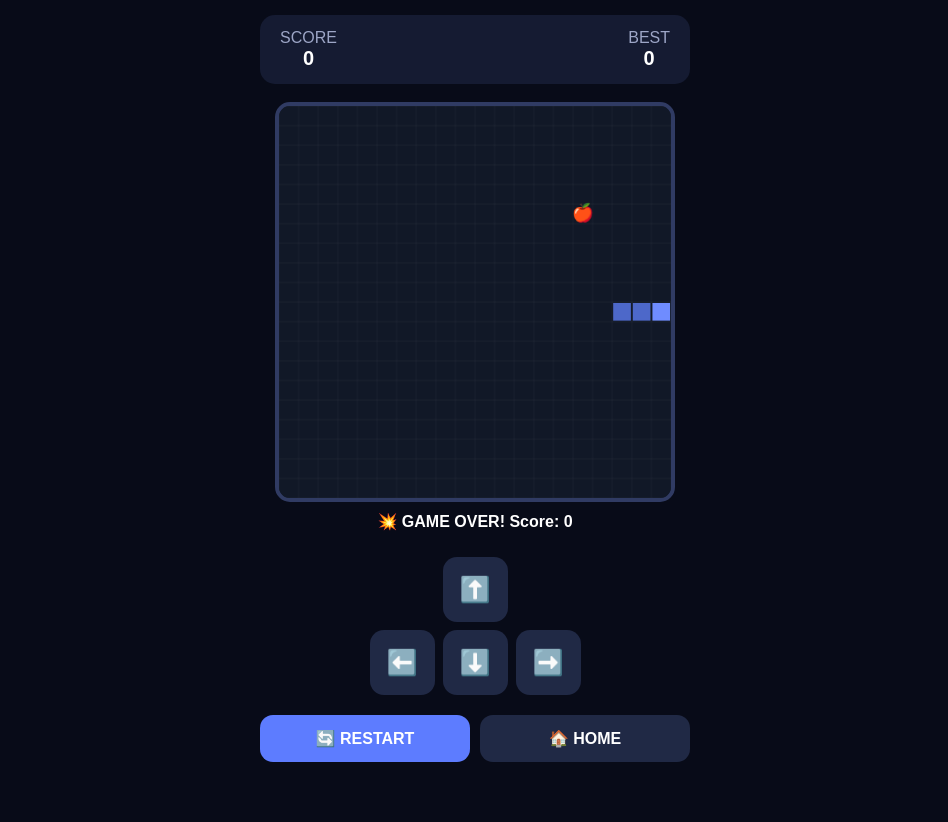
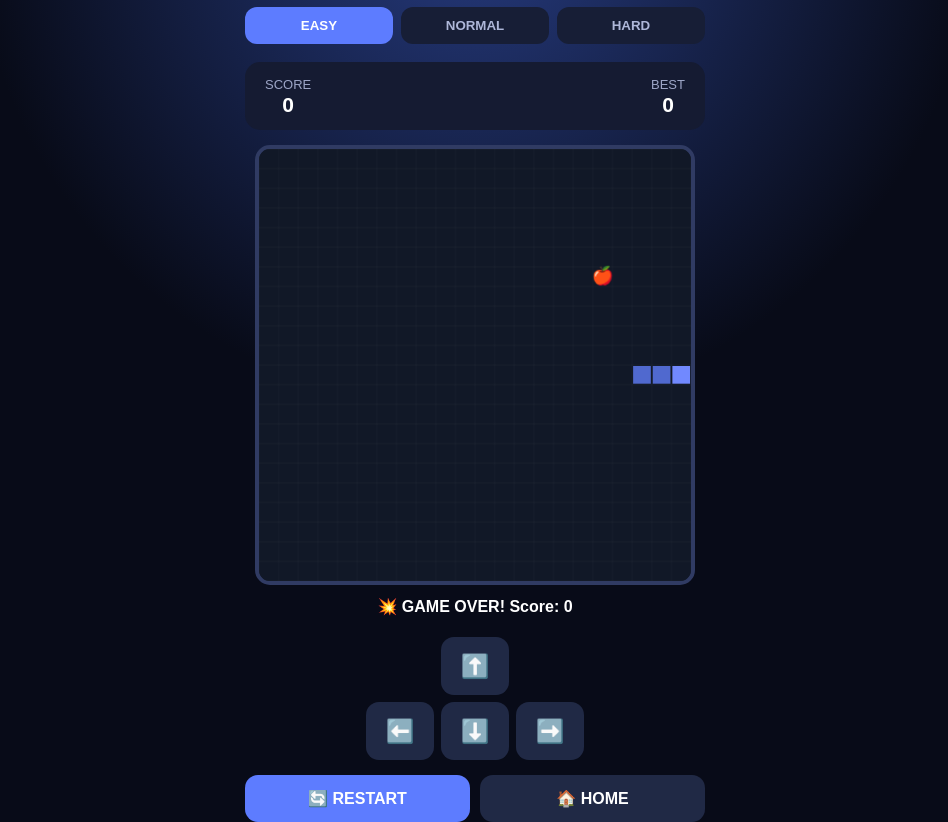
Before and after one commit to jadinath9309-create/guess-game, a plain HTML site: page snake.html in a window 1280 px wide. Shown: the part 89-911 px from the top of the page, without its empty margins (165-1113 px from the left). Before the commit the page ends 851 px from the top, so only its background shows below. Drawn offline with Linux system fonts and the light colour scheme.

Commit message:
snake.html

```diff
--- a/snake.html
+++ b/snake.html
@@ -17,10 +17,11 @@ body {
     margin: 0;
     min-height: 100vh;
 
-    background: #080b18;
+    background:
+        radial-gradient(circle at top, #263b80, transparent 45%),
+        #080b18;
 
     color: white;
-
     font-family: Arial, sans-serif;
 
     display: flex;
@@ -30,20 +31,49 @@ body {
 
 .game {
     width: 94%;
-    max-width: 430px;
-
+    max-width: 460px;
     text-align: center;
 }
 
 h1 {
-    margin-bottom: 5px;
+    margin: 15px 0 5px;
     font-size: 34px;
 }
 
 .subtitle {
-    color: #9da6c7;
+    color: #aeb7d9;
     margin-top: 0;
 }
+
+/* Difficulty */
+
+.modes {
+    display: flex;
+    gap: 8px;
+    margin: 18px 0;
+}
+
+.mode {
+    flex: 1;
+
+    padding: 11px 5px;
+
+    border: none;
+    border-radius: 12px;
+
+    background: #171e36;
+    color: #aeb7d9;
+
+    font-weight: bold;
+    cursor: pointer;
+}
+
+.mode.active {
+    background: #5d7cff;
+    color: white;
+}
+
+/* Score */
 
 .scoreBox {
     display: flex;
@@ -51,24 +81,27 @@ h1 {
 
     background: #151b32;
 
-    padding: 14px 20px;
+    padding: 13px 20px;
 
     border-radius: 15px;
 
-    margin: 18px 0;
+    margin-bottom: 15px;
 }
 
 .scoreBox span {
     color: #9da6c7;
+    font-size: 13px;
 }
 
 .scoreBox b {
-    font-size: 20px;
+    font-size: 21px;
 }
+
+/* Game */
 
 canvas {
     width: 100%;
-    max-width: 400px;
+    max-width: 440px;
 
     aspect-ratio: 1 / 1;
 
@@ -79,24 +112,36 @@ canvas {
     border-radius: 15px;
 
     display: block;
+    margin: auto;
 
-    margin: auto;
+    image-rendering: auto;
 
     touch-action: none;
 }
 
+/* Message */
+
+.message {
+    min-height: 25px;
+
+    margin: 12px;
+
+    font-weight: bold;
+}
+
+/* Controls */
+
 .controls {
-    margin: 20px auto;
+    margin: 15px auto;
 
-    width: 210px;
+    width: 220px;
 
     display: grid;
 
-    grid-template-columns: repeat(3, 65px);
+    grid-template-columns: repeat(3, 68px);
+    grid-template-rows: repeat(2, 58px);
 
-    grid-template-rows: repeat(2, 65px);
-
-    gap: 8px;
+    gap: 7px;
 
     justify-content: center;
 }
@@ -104,21 +149,22 @@ canvas {
 .controls button {
     border: none;
 
-    border-radius: 14px;
+    border-radius: 13px;
 
     background: #202945;
 
     color: white;
 
-    font-size: 25px;
-
-    font-weight: bold;
+    font-size: 23px;
 
     cursor: pointer;
+
+    touch-action: manipulation;
 }
 
 .controls button:active {
-    transform: scale(0.9);
+    transform: scale(0.92);
+    background: #303b63;
 }
 
 .up {
@@ -140,9 +186,10 @@ canvas {
     grid-row: 2;
 }
 
+/* Bottom buttons */
+
 .actions {
     display: flex;
-
     gap: 10px;
 }
 
@@ -152,7 +199,6 @@ canvas {
     padding: 14px;
 
     border: none;
-
     border-radius: 13px;
 
     background: #5d7cff;
@@ -160,20 +206,13 @@ canvas {
     color: white;
 
     font-size: 16px;
+    font-weight: bold;
 
-    font-weight: bold;
+    cursor: pointer;
 }
 
-.home {
-    background: #202945 !important;
-}
-
-.message {
-    min-height: 25px;
-
-    margin: 10px;
-
-    font-weight: bold;
+.actions .home {
+    background: #202945;
 }
 
 </style>
@@ -187,8 +226,33 @@ canvas {
 <h1>🐍 SNAKE</h1>
 
 <p class="subtitle">
-Eat the apples and grow!
+Choose difficulty and beat your best score!
 </p>
+
+
+<!-- Difficulty -->
+
+<div class="modes">
+
+<button class="mode active"
+onclick="setMode('easy', this)">
+EASY
+</button>
+
+<button class="mode"
+onclick="setMode('normal', this)">
+NORMAL
+</button>
+
+<button class="mode"
+onclick="setMode('hard', this)">
+HARD
+</button>
+
+</div>
+
+
+<!-- Score -->
 
 <div class="scoreBox">
 
@@ -204,31 +268,47 @@ Eat the apples and grow!
 
 </div>
 
-<canvas id="game" width="400" height="400"></canvas>
+
+<!-- Bigger map -->
+
+<canvas
+id="game"
+width="440"
+height="440">
+</canvas>
+
 
 <div class="message" id="message">
-Use the buttons to move!
+Choose a direction!
 </div>
+
+
+<!-- Mobile controls -->
 
 <div class="controls">
 
-<button class="up" onclick="changeDirection('up')">
+<button class="up"
+onclick="changeDirection('up')">
 ⬆️
 </button>
 
-<button class="left" onclick="changeDirection('left')">
+<button class="left"
+onclick="changeDirection('left')">
 ⬅️
 </button>
 
-<button class="down" onclick="changeDirection('down')">
+<button class="down"
+onclick="changeDirection('down')">
 ⬇️
 </button>
 
-<button class="right" onclick="changeDirection('right')">
+<button class="right"
+onclick="changeDirection('right')">
 ➡️
 </button>
 
 </div>
+
 
 <div class="actions">
 
@@ -245,6 +325,7 @@ onclick="location.href='index.html'">
 
 </div>
 
+
 <script>
 
 const canvas =
@@ -253,24 +334,52 @@ document.getElementById("game");
 const ctx =
 canvas.getContext("2d");
 
+
+/*
+   Bigger map:
+   Old = 20 × 20
+   New = 22 × 22
+*/
+
 const grid = 20;
 
-const tileCount =
-canvas.width / grid;
+const tileCount = 22;
 
-let snake;
 
-let apple;
+let snake = [];
 
-let direction;
+let apple = {};
 
-let nextDirection;
+let direction = "right";
+
+let nextDirection = "right";
 
 let score = 0;
 
 let gameOver = false;
 
 let gameLoop;
+
+
+/*
+   Difficulty speeds.
+
+   Easy   = 180ms
+   Normal = 130ms
+   Hard   = 90ms
+*/
+
+const speeds = {
+
+    easy: 180,
+
+    normal: 130,
+
+    hard: 90
+
+};
+
+let mode = "easy";
 
 let best =
 Number(localStorage.getItem("snakeBest")) || 0;
@@ -279,13 +388,39 @@ document.getElementById("best")
 .innerText = best;
 
 
+/* Set difficulty */
+
+function setMode(newMode, button) {
+
+    mode = newMode;
+
+    document
+    .querySelectorAll(".mode")
+    .forEach(
+        b => b.classList.remove("active")
+    );
+
+    button.classList.add("active");
+
+    restartGame();
+
+}
+
+
+/* Start */
+
 function startGame() {
 
     snake = [
-        {x: 10, y: 10},
-        {x: 9, y: 10},
-        {x: 8, y: 10}
+
+        {x: 11, y: 11},
+
+        {x: 10, y: 11},
+
+        {x: 9, y: 11}
+
     ];
+
 
     direction = "right";
 
@@ -295,24 +430,34 @@ function startGame() {
 
     gameOver = false;
 
+
     document.getElementById("score")
     .innerText = score;
+
 
     document.getElementById("message")
     .innerText =
     "Eat 🍎 and grow!";
 
+
     createApple();
+
 
     clearInterval(gameLoop);
 
-    gameLoop =
-    setInterval(update, 120);
+
+    gameLoop = setInterval(
+        update,
+        speeds[mode]
+    );
+
 
     draw();
 
 }
 
+
+/* Apple */
 
 function createApple() {
 
@@ -320,36 +465,47 @@ function createApple() {
 
         apple = {
 
-            x: Math.floor(
+            x:
+            Math.floor(
                 Math.random() * tileCount
             ),
 
-            y: Math.floor(
+            y:
+            Math.floor(
                 Math.random() * tileCount
             )
 
         };
 
     } while (
+
         snake.some(
             part =>
             part.x === apple.x &&
             part.y === apple.y
         )
+
     );
 
 }
 
 
+/* Game update */
+
 function update() {
 
     if (gameOver) return;
 
+
     direction = nextDirection;
 
+
     let head = {
+
         x: snake[0].x,
+
         y: snake[0].y
+
     };
 
 
@@ -366,13 +522,18 @@ function update() {
         head.x++;
 
 
-    // Wall collision
+    /* Wall */
 
     if (
+
         head.x < 0 ||
+
         head.x >= tileCount ||
+
         head.y < 0 ||
+
         head.y >= tileCount
+
     ) {
 
         endGame();
@@ -382,14 +543,16 @@ function update() {
     }
 
 
-    // Self collision
+    /* Self */
 
     if (
+
         snake.some(
             part =>
             part.x === head.x &&
             part.y === head.y
         )
+
     ) {
 
         endGame();
@@ -402,14 +565,18 @@ function update() {
     snake.unshift(head);
 
 
-    // Apple
+    /* Apple */
 
     if (
+
         head.x === apple.x &&
+
         head.y === apple.y
+
     ) {
 
         score++;
+
 
         document.getElementById("score")
         .innerText = score;
@@ -419,32 +586,38 @@ function update() {
 
             best = score;
 
+
             localStorage.setItem(
                 "snakeBest",
                 best
             );
+
 
             document.getElementById("best")
             .innerText = best;
 
         }
 
+
         createApple();
 
-    } else {
+    }
+
+    else {
 
         snake.pop();
 
     }
+
 
     draw();
 
 }
 
 
+/* Draw */
+
 function draw() {
-
-    // Background
 
     ctx.fillStyle = "#111827";
 
@@ -456,10 +629,11 @@ function draw() {
     );
 
 
-    // Grid
+    /* Grid */
 
     ctx.strokeStyle =
-    "rgba(255,255,255,0.04)";
+    "rgba(255,255,255,0.035)";
+
 
     for (
         let i = 0;
@@ -487,7 +661,7 @@ function draw() {
     }
 
 
-    // Apple
+    /* Apple */
 
     ctx.font = "18px Arial";
 
@@ -495,35 +669,50 @@ function draw() {
 
     ctx.textBaseline = "middle";
 
+
     ctx.fillText(
+
         "🍎",
+
         apple.x * grid + grid / 2,
+
         apple.y * grid + grid / 2
+
     );
 
 
-    // Snake
+    /* Snake */
 
     snake.forEach(
+
         (part, index) => {
 
             ctx.fillStyle =
             index === 0
-            ? "#6f8cff"
-            : "#4d68c9";
+            ? "#7189ff"
+            : "#5069cf";
+
 
             ctx.fillRect(
+
                 part.x * grid + 1,
+
                 part.y * grid + 1,
+
                 grid - 2,
+
                 grid - 2
+
             );
 
         }
+
     );
 
 }
 
+
+/* Direction */
 
 function changeDirection(newDirection) {
 
@@ -531,39 +720,57 @@ function changeDirection(newDirection) {
 
 
     if (
+
         newDirection === "up" &&
+
         direction !== "down"
+
     )
+
         nextDirection = "up";
 
 
     if (
+
         newDirection === "down" &&
+
         direction !== "up"
+
     )
+
         nextDirection = "down";
 
 
     if (
+
         newDirection === "left" &&
+
         direction !== "right"
+
     )
+
         nextDirection = "left";
 
 
     if (
+
         newDirection === "right" &&
+
         direction !== "left"
+
     )
+
         nextDirection = "right";
 
 }
 
 
-// Keyboard controls
+/* Keyboard */
 
 document.addEventListener(
+
     "keydown",
+
     function(event) {
 
         if (
@@ -575,6 +782,7 @@ document.addEventListener(
 
         }
 
+
         if (
             event.key === "ArrowDown" ||
             event.key.toLowerCase() === "s"
@@ -584,6 +792,7 @@ document.addEventListener(
 
         }
 
+
         if (
             event.key === "ArrowLeft" ||
             event.key.toLowerCase() === "a"
@@ -592,6 +801,7 @@ document.addEventListener(
             changeDirection("left");
 
         }
+
 
         if (
             event.key === "ArrowRight" ||
@@ -603,14 +813,18 @@ document.addEventListener(
         }
 
     }
+
 );
 
+
+/* Game over */
 
 function endGame() {
 
     gameOver = true;
 
     clearInterval(gameLoop);
+
 
     document.getElementById("message")
     .innerText =
@@ -619,11 +833,14 @@ function endGame() {
 }
 
 
+/* Restart */
+
 function restartGame() {
 
     startGame();
 
 }
+
 
 startGame();
 
```
